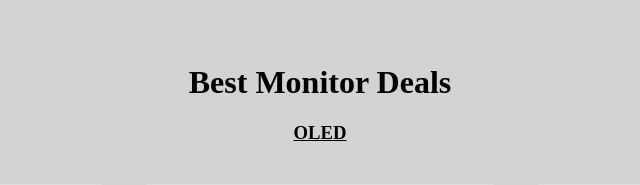
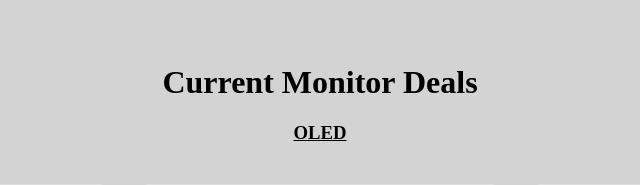
Before and after one commit to omar-cardenas/MonitorScraper, a Flask app: page / in a window 1280 px wide. Shown: the top 185 px of the page, without its empty margins (320-960 px from the left). Run offline with Flask 3, Linux system fonts and the light colour scheme; data comes from the database, SQL or seed files in the repository.

Commit message:
title update

```diff
--- a/templates/index.html
+++ b/templates/index.html
@@ -5,7 +5,7 @@
 {%endblock%}
 
 {%block body%}
-<h1 class = "title"><b>Best Monitor Deals</b></h1>
+<h1 class = "title"><b>Current Monitor Deals</b></h1>
 
    <h3><u>OLED</u></h3>
 
```
